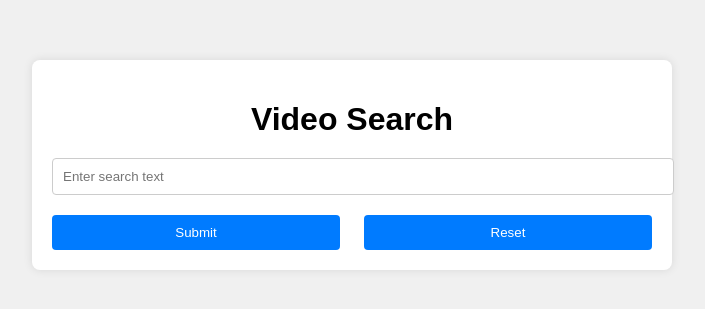
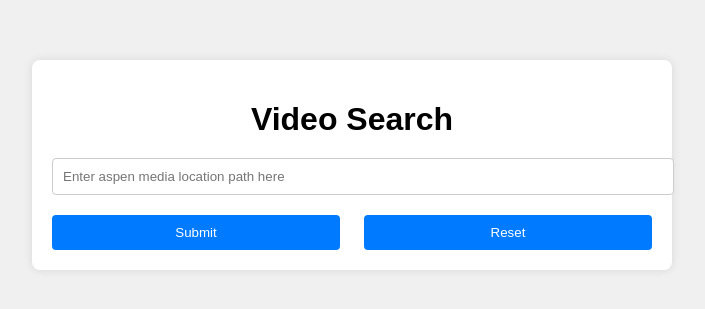
Before and after one commit to dev-vaibhav99/aspen-video, a website: page src/poc.html in a window 1280 px wide. Shown: the part 235-544 px from the top of the page, without its empty margins (288-993 px from the left). Drawn offline with Linux system fonts and the light colour scheme.

Commit message:
Placeholder changes

```diff
--- a/src/poc.html
+++ b/src/poc.html
@@ -64,7 +64,7 @@
 <body>
     <div class="container">
         <h1>Video Search</h1>
-        <input type="text" id="searchQuery" placeholder="Enter search text">
+        <input type="text" id="searchQuery" placeholder="Enter aspen media location path here">
         <div class="button-container">
             <button onclick="searchVideo()">Submit</button>
             <button onclick="resetSearch()">Reset</button>
```
